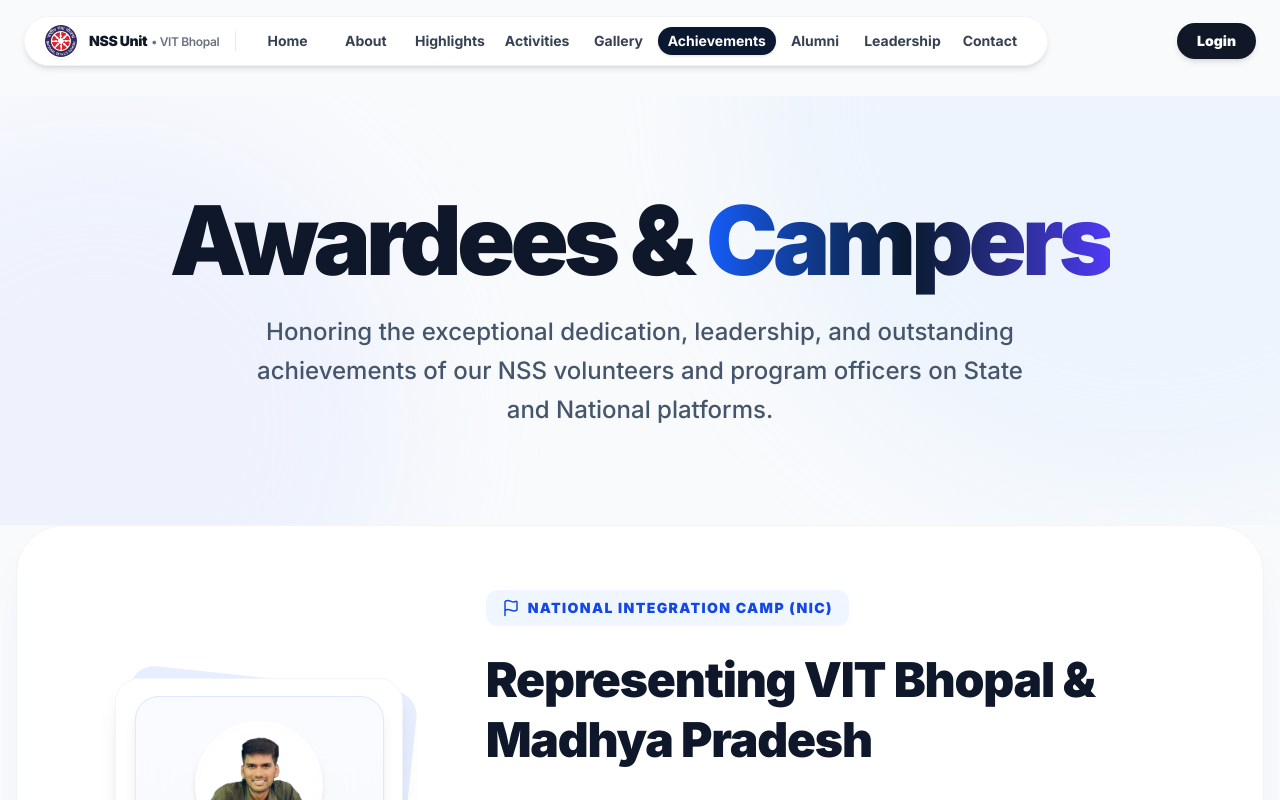
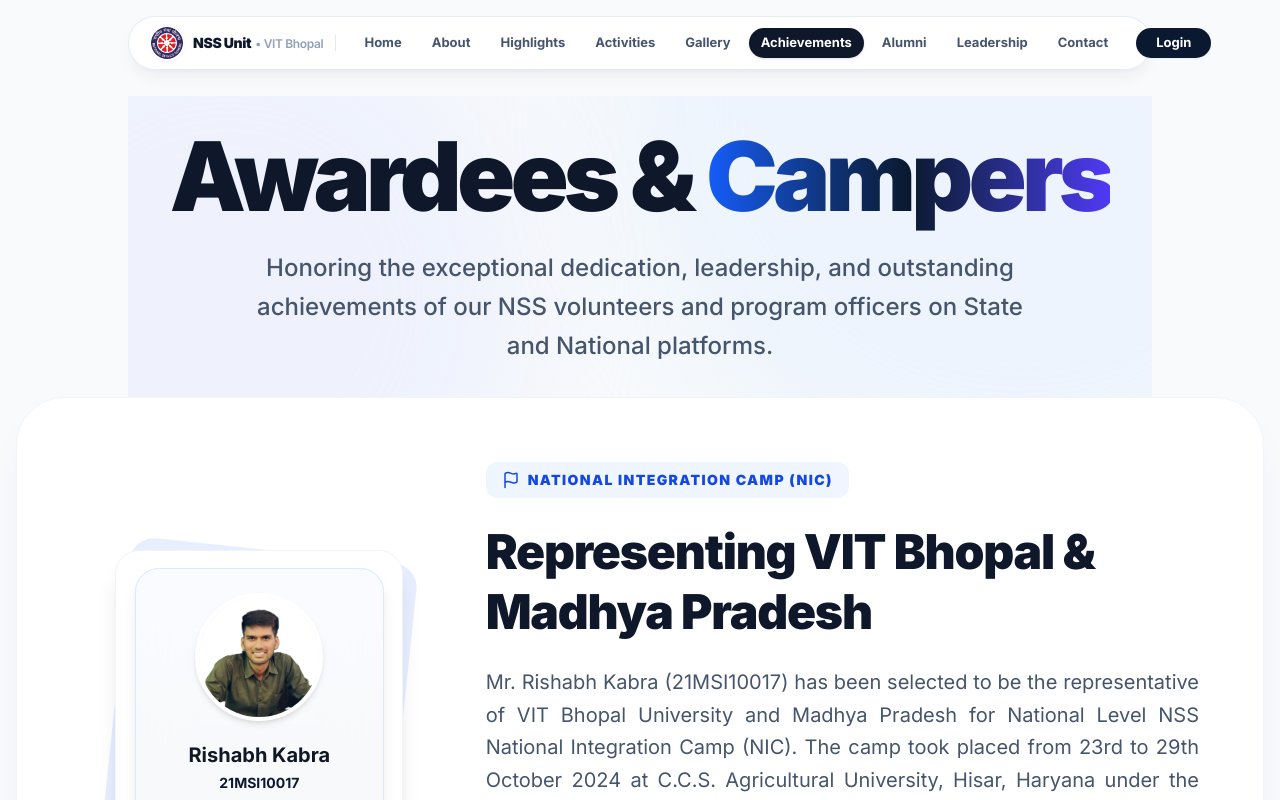
Before and after one commit to pratyush-dubey08/NSS-VIT-Website, a Next.js app in the folder frontend/: page /achievements in a window 1280 px wide. Shown: the top 800 px of the page. Built offline with nearby package versions, Linux system fonts and the light colour scheme.

Commit message:
Redesign navbar into centered unified dock pill and harmonize spacing/font-size across all pages

```diff
--- a/frontend/src/app/about/page.tsx
+++ b/frontend/src/app/about/page.tsx
@@ -43,7 +43,7 @@
  className="bg-white p-8 md:p-16 rounded-3xl shadow-xl border border-gray-100"
  >
  <div className="text-center mb-10">
- <h1 className="text-4xl md:text-6xl font-black text-gray-900 mb-4 tracking-tight">
+ <h1 className="text-3xl sm:text-4xl md:text-5xl font-black text-slate-900 tracking-tight leading-tight text-center mb-3">
  Who are we <span className="text-nss-red">?</span>
  </h1>
  <div className="w-24 h-1.5 bg-nss-blue mx-auto rounded-full"></div>
@@ -174,7 +174,7 @@
       <h2 className="text-4xl md:text-5xl font-black text-gray-900 mb-4 tracking-tight">
         NSS Unit, VIT Bhopal University
       </h2>
-      <p className="text-xl text-gray-600 font-medium max-w-2xl mx-auto leading-relaxed">
+      <p className="text-sm sm:text-base text-slate-500 max-w-2xl mx-auto mt-2 leading-relaxed font-normal text-center">
         Our Mission, Vision, and Core Principles guiding the unit towards impactful social transformation and nation-building.
       </p>
       <div className="w-24 h-1.5 bg-nss-blue mx-auto rounded-full mt-8"></div>
--- a/frontend/src/app/achievements/page.tsx
+++ b/frontend/src/app/achievements/page.tsx
@@ -53,10 +53,10 @@
 
 export default function AwardeesPage() {
   return (
-    <div className="min-h-screen pt-24 bg-slate-50 pb-32 overflow-hidden selection:bg-nss-blue selection:text-white font-sans">
+    <div className="min-h-screen pt-20 sm:pt-24 bg-[#F8FAFC] pb-24 overflow-hidden selection:bg-nss-blue selection:text-white font-sans">
 
       {/* Hero Section */}
-      <section className="relative py-16 lg:py-24 overflow-hidden">
+      <section className="relative pt-6 pb-6 sm:pt-8 sm:pb-8 text-center max-w-5xl mx-auto px-4 overflow-hidden">
         {/* Background Gradients */}
         <div className="absolute top-0 right-0 w-[800px] h-[800px] bg-blue-100/40 rounded-full blur-3xl -translate-y-1/2 translate-x-1/3 pointer-events-none"></div>
         <div className="absolute bottom-0 left-0 w-[600px] h-[600px] bg-indigo-100/40 rounded-full blur-3xl translate-y-1/3 -translate-x-1/3 pointer-events-none"></div>
@@ -83,7 +83,7 @@
         </div>
       </section>
 
-      <div className="container mx-auto px-4 max-w-7xl space-y-32 relative z-10">
+      <div className="container mx-auto px-4 max-w-7xl space-y-12 sm:space-y-14 relative z-10">
 
         {/* 1. NIC */}
         <section className="relative">
--- a/frontend/src/app/activities/page.tsx
+++ b/frontend/src/app/activities/page.tsx
@@ -65,10 +65,10 @@
             <span className="inline-flex items-center gap-2 px-4 py-1.5 rounded-full bg-blue-50 text-nss-blue font-bold text-xs uppercase tracking-wider mb-5">
               <Sparkles size={14} /> Community Initiatives & Registrations
             </span>
-            <h1 className="text-4xl sm:text-6xl font-black text-gray-900 mb-5 tracking-tight">
+            <h1 className="text-3xl sm:text-4xl md:text-5xl font-black text-slate-900 tracking-tight leading-tight text-center mb-3">
               NSS <span className="text-transparent bg-clip-text bg-gradient-to-r from-nss-blue to-nss-red">Activities</span>
             </h1>
-            <p className="text-lg md:text-xl text-gray-600 max-w-2xl mx-auto leading-relaxed">
+            <p className="text-sm sm:text-base text-slate-500 max-w-2xl mx-auto mt-2 leading-relaxed font-normal text-center">
               Participate and register for upcoming NSS community initiatives, and explore the complete record of social service activities conducted by our unit.
             </p>
           </motion.div>
--- a/frontend/src/app/alumni/page.tsx
+++ b/frontend/src/app/alumni/page.tsx
@@ -26,7 +26,7 @@
           transition={{ duration: 0.5 }}
           className="text-center max-w-3xl mx-auto mb-14"
         >
-          <h1 className="text-4xl sm:text-5xl md:text-6xl font-black text-gray-900 mb-4 leading-tight tracking-tight">
+          <h1 className="text-3xl sm:text-4xl md:text-5xl font-black text-slate-900 tracking-tight leading-tight text-center mb-3">
             Where Are Our <span className="text-transparent bg-clip-text bg-gradient-to-r from-nss-blue via-blue-600 to-indigo-600">Volunteers</span> Now?
           </h1>
           <p className="text-base sm:text-lg text-gray-600 leading-relaxed font-normal max-w-2xl mx-auto">
--- a/frontend/src/app/contact/page.tsx
+++ b/frontend/src/app/contact/page.tsx
@@ -10,10 +10,10 @@
  {/* Header */}
  <section className="py-12 bg-white border-b border-gray-100">
  <div className="container mx-auto px-4 text-center">
- <motion.h1 initial={{ opacity: 0, y: 20 }} animate={{ opacity: 1, y: 0 }} className="text-4xl md:text-5xl font-black text-gray-900 mb-4">
+ <motion.h1 initial={{ opacity: 0, y: 20 }} animate={{ opacity: 1, y: 0 }} className="text-3xl sm:text-4xl md:text-5xl font-black text-slate-900 tracking-tight leading-tight text-center mb-3">
  Get in <span className="text-nss-blue">Touch</span>
  </motion.h1>
- <motion.p initial={{ opacity: 0, y: 20 }} animate={{ opacity: 1, y: 0 }} transition={{ delay: 0.1 }} className="text-lg text-gray-600 max-w-2xl mx-auto">
+ <motion.p initial={{ opacity: 0, y: 20 }} animate={{ opacity: 1, y: 0 }} transition={{ delay: 0.1 }} className="text-sm sm:text-base text-slate-500 max-w-2xl mx-auto mt-2 leading-relaxed font-normal text-center">
  Have questions about volunteering or our initiatives? We'd love to hear from you.
  </motion.p>
  </div>
--- a/frontend/src/app/gallery/page.tsx
+++ b/frontend/src/app/gallery/page.tsx
@@ -211,7 +211,7 @@
           transition={{ duration: 0.4 }}
         >
           {/* Main Title */}
-          <h1 className="text-4xl sm:text-5xl md:text-6xl font-black text-gray-900 tracking-tight leading-tight">
+          <h1 className="text-3xl sm:text-4xl md:text-5xl font-black text-slate-900 tracking-tight leading-tight text-center mb-3">
             Media <span className="bg-gradient-to-r from-nss-blue via-blue-600 to-indigo-600 bg-clip-text text-transparent">Gallery</span>
           </h1>
 
--- a/frontend/src/app/team/page.tsx
+++ b/frontend/src/app/team/page.tsx
@@ -190,7 +190,7 @@
       <section className="py-16 md:py-24 text-center container mx-auto px-4 relative">
         <div className="absolute top-1/2 left-1/2 -translate-x-1/2 -translate-y-1/2 w-[600px] h-[600px] bg-blue-100/50 rounded-full blur-3xl -z-10"></div>
         <motion.div initial={{ opacity: 0, y: 20 }} animate={{ opacity: 1, y: 0 }} transition={{ duration: 0.7 }}>
-          <h1 className="text-5xl md:text-7xl font-black text-slate-900 mb-6 tracking-tight">
+          <h1 className="text-3xl sm:text-4xl md:text-5xl font-black text-slate-900 tracking-tight leading-tight text-center mb-3">
             Our <span className="text-transparent bg-clip-text bg-gradient-to-r from-nss-blue to-blue-600">Leadership</span>
           </h1>
           <p className="max-w-2xl mx-auto text-lg md:text-xl text-slate-600 font-medium">
@@ -245,7 +245,7 @@
           >
             Program <span className="text-nss-red">Officers</span>
           </motion.h2>
-          <p className="text-lg text-slate-600">The guiding force behind our community service initiatives.</p>
+          <p className="text-sm sm:text-base text-slate-500 max-w-2xl mx-auto mt-2 leading-relaxed font-normal text-center">The guiding force behind our community service initiatives.</p>
         </div>
 
         <div className="max-w-5xl mx-auto space-y-12">
--- a/frontend/src/components/Navbar.tsx
+++ b/frontend/src/components/Navbar.tsx
@@ -3,7 +3,7 @@
 import { useState, useEffect } from 'react';
 import Link from 'next/link';
 import { usePathname } from 'next/navigation';
-import { motion } from 'framer-motion';
+import { motion, AnimatePresence } from 'framer-motion';
 import { Menu, X } from 'lucide-react';
 import { useAuthStore } from '@/store/useAuthStore';
 
@@ -38,37 +38,35 @@
   }
 
   return (
-    <header className="fixed top-0 w-full z-50 pt-3 sm:pt-4 px-3 sm:px-6 pointer-events-none font-sans">
-      <div className="container mx-auto max-w-7xl flex items-center justify-between gap-3">
+    <header className="fixed top-0 left-0 right-0 w-full z-50 pt-3.5 sm:pt-4 px-3 sm:px-6 pointer-events-none font-sans flex justify-center">
+      {/* Centered Single Floating Dock Pill */}
+      <div className="pointer-events-auto flex items-center justify-between gap-2 lg:gap-3 px-3 sm:px-4 py-2 rounded-full bg-white/95 backdrop-blur-xl shadow-lg shadow-slate-900/5 border border-slate-200/80 transition-all duration-300 w-full max-w-5xl">
 
-        {/* Main Unified Pill: Logo + Brand + Equally Distributed Nav Links */}
-        <div className="pointer-events-auto flex-1 max-w-5xl flex items-center justify-between px-3.5 py-1.5 rounded-full bg-white/95 backdrop-blur-xl shadow-md border border-gray-100 hover:shadow-lg transition-all">
-
-          {/* Logo & Brand */}
-          <Link href="/" className="flex items-center gap-2.5 pl-1 pr-3 shrink-0 group">
+        {/* Left: NSS Unit Logo & Brand */}
+        <Link href="/" className="flex items-center gap-2 pl-1 shrink-0 group">
           <div className="p-0.5 rounded-full bg-white shadow-xs group-hover:scale-105 transition-transform">
             <img src="/images/nss-logo.png" alt="NSS Logo" className="w-8 h-8 object-contain rounded-full" />
           </div>
-            <span className="font-black tracking-tight text-sm text-gray-900 whitespace-nowrap hidden sm:inline">
-              NSS Unit<span className="font-semibold text-gray-500 text-xs ml-1">• VIT Bhopal</span>
+          <span className="font-black tracking-tight text-sm text-slate-900 whitespace-nowrap hidden sm:inline">
+            NSS Unit<span className="font-semibold text-slate-400 text-xs ml-1">• VIT Bhopal</span>
           </span>
         </Link>
 
-          {/* Divider */}
-          <div className="h-5 w-px bg-gray-200 hidden lg:block mx-1 shrink-0" />
+        {/* Subtle Divider */}
+        <div className="h-4 w-px bg-slate-200 hidden lg:block shrink-0" />
 
-          {/* Nav Links - Equally Distributed across the bar */}
-          <nav className="hidden lg:flex items-center justify-between flex-1 pl-2 pr-1">
+        {/* Center: Navigation Links */}
+        <nav className="hidden lg:flex items-center justify-center gap-1 xl:gap-1.5 flex-1 px-1">
           {navLinks.map((link) => {
             const isActive = pathname === link.path;
             return (
               <Link
                 key={link.name}
                 href={link.path}
-                  className={`px-2.5 py-1 text-xs xl:text-sm font-bold rounded-full transition-all duration-200 whitespace-nowrap text-center flex-1 ${
+                className={`px-2.5 xl:px-3 py-1.5 text-xs xl:text-[13px] font-bold rounded-full transition-all duration-200 whitespace-nowrap ${
                   isActive
-                      ? 'text-white bg-nss-blue shadow-sm'
-                      : 'text-gray-700 hover:text-gray-900 hover:bg-gray-100/70'
+                    ? 'text-white bg-slate-900 shadow-sm'
+                    : 'text-slate-600 hover:text-slate-900 hover:bg-slate-100/80'
                 }`}
               >
                 {link.name}
@@ -76,44 +74,45 @@
             );
           })}
         </nav>
-        </div>
 
-        {/* Standalone Dashboard / Login Pill */}
-        <div className="pointer-events-auto flex items-center gap-2 shrink-0">
+        {/* Right: Dashboard / Login Button + Mobile Toggle */}
+        <div className="flex items-center gap-1.5 shrink-0 pr-0.5">
           <Link
             href={isAuthenticated ? (user?.role === 'admin' ? '/admin' : '/dashboard') : "/login"}
-            className="px-5 py-2 text-xs sm:text-sm font-black rounded-full transition-all duration-300 transform hover:scale-105 bg-gray-900 hover:bg-nss-blue text-white shadow-md hover:shadow-lg whitespace-nowrap"
+            className="px-4 xl:px-5 py-1.5 text-xs xl:text-[13px] font-bold rounded-full transition-all duration-300 transform hover:scale-105 bg-nss-blue hover:bg-blue-700 text-white shadow-xs hover:shadow-md whitespace-nowrap"
           >
             {isAuthenticated ? 'Dashboard' : 'Login'}
           </Link>
 
-          {/* Mobile Menu Toggle Button */}
+          {/* Mobile Menu Hamburger */}
           <button
-            className="lg:hidden p-2 rounded-full bg-white/95 backdrop-blur-xl border border-gray-100 text-gray-900 shadow-md hover:bg-gray-100 transition-colors"
+            className="lg:hidden p-1.5 rounded-full text-slate-700 hover:bg-slate-100 transition-colors"
             onClick={() => setIsOpen(!isOpen)}
             aria-label="Toggle navigation menu"
           >
-            {isOpen ? <X size={18} /> : <Menu size={18} />}
+            {isOpen ? <X size={20} /> : <Menu size={20} />}
           </button>
         </div>
 
       </div>
 
       {/* Mobile Menu Dropdown */}
+      <AnimatePresence>
         {isOpen && (
           <motion.div
-          initial={{ opacity: 0, y: -15, scale: 0.96 }}
+            initial={{ opacity: 0, y: -10, scale: 0.96 }}
             animate={{ opacity: 1, y: 10, scale: 1 }}
-          className="container mx-auto max-w-7xl px-4 pointer-events-auto lg:hidden"
+            exit={{ opacity: 0, y: -10, scale: 0.96 }}
+            className="container mx-auto max-w-md px-4 pointer-events-auto lg:hidden absolute top-full left-0 right-0 mt-1"
           >
-          <div className="bg-white/95 backdrop-blur-2xl shadow-2xl border border-gray-100 p-4 rounded-3xl flex flex-col gap-1.5 mt-2">
+            <div className="bg-white/95 backdrop-blur-2xl shadow-2xl border border-slate-200 p-4 rounded-3xl flex flex-col gap-1.5">
               {navLinks.map((link) => (
                 <Link
                   key={link.name}
                   href={link.path}
                   onClick={() => setIsOpen(false)}
                   className={`p-3 text-sm font-bold rounded-2xl transition-colors flex items-center justify-between ${
-                  pathname === link.path ? 'bg-blue-50 text-nss-blue' : 'text-gray-700 hover:bg-gray-50'
+                    pathname === link.path ? 'bg-blue-50 text-nss-blue' : 'text-slate-700 hover:bg-slate-50'
                   }`}
                 >
                   <span>{link.name}</span>
@@ -123,6 +122,7 @@
             </div>
           </motion.div>
         )}
+      </AnimatePresence>
     </header>
   );
 }
```
Lines whose indentation alone changed are shown as unchanged.
